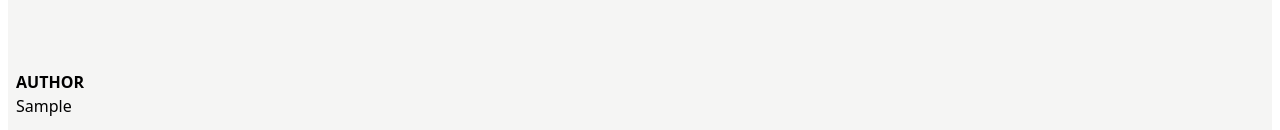
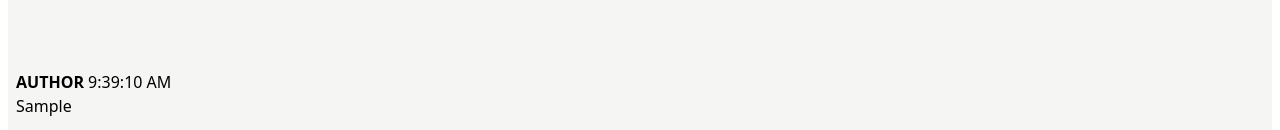
Before and after one commit to Dobefu/camochat, a React (Vite) app: page / in a window 1280 px wide. Both pictures are taken after typing "Sample" into the empty fields and a click on the input "Send". Shown: the part 546-676 px from the top of the page. Built offline with nearby package versions, Linux system fonts and the light colour scheme.

Commit message:
feat: Add a timestamp to the message

```diff
--- a/src/components/messages.tsx
+++ b/src/components/messages.tsx
@@ -11,8 +11,13 @@ export default function Messages({ messages }: Props) {
         <>
           {messages.map((message) => (
             <div key={message.timestamp}>
-              <p className="font-semibold">{message.author}</p>
-              <p>{message.message}</p>
+              <p className="font-semibold">
+                {message.author}{' '}
+                <span className="font-normal">
+                  {new Date(message.timestamp).toLocaleTimeString()}
+                </span>
+              </p>
+              <p className="whitespace-pre-line">{message.message}</p>
             </div>
           ))}
         </>
```
